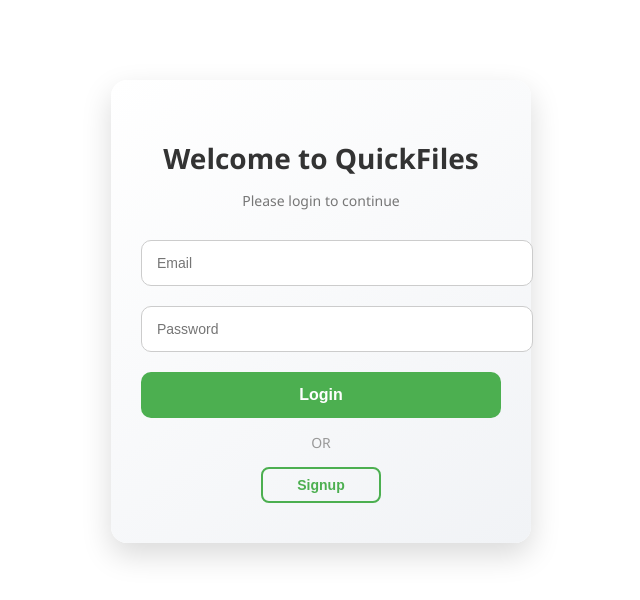
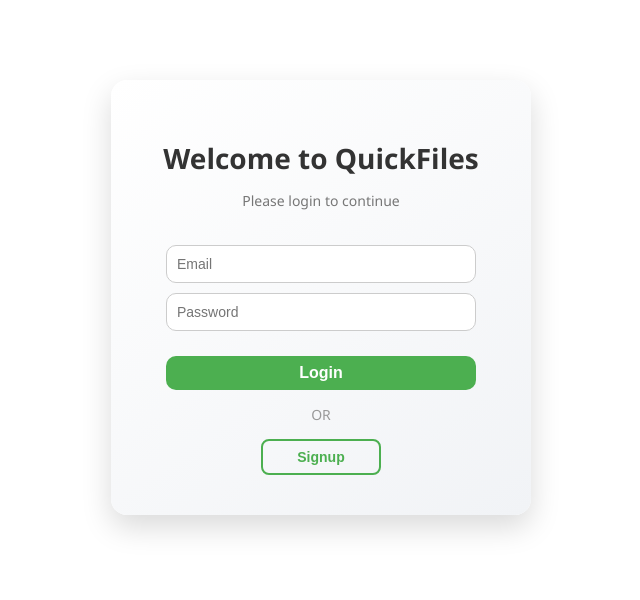
Before and after one commit to jayanth5151/QuickFiles, an Angular app: page /login in a window 1280 px wide. Shown: the top 600 px of the page, without its empty margins (319-959 px from the left). Built offline with nearby package versions, Linux system fonts and the light colour scheme.

Commit message:
loginstyled

```diff
--- a/src/app/login/login.component.css
+++ b/src/app/login/login.component.css
@@ -1,4 +1,4 @@
-/* Center the container */
+
 .login-container {
   width: 360px;
   max-width: 90%;
@@ -29,10 +29,9 @@
 /* Input fields styling */
 .login-container input[type="text"],
 .login-container input[type="password"] {
-  width: 100%;
-  padding: 14px 15px;
-  margin-bottom: 20px;
-  margin-right: 20px;
+  width: 80%;
+  padding: 10px;
+  margin: 5px;
   border: 1px solid #ccc;
   border-radius: 10px;
   outline: none;
@@ -48,10 +47,11 @@
 
 /* Buttons styling */
 .login-container .login-btn {
-  width: 100%;
-  padding: 14px;
+  width: 86%;
+  padding: 8px;
   background-color: #4caf50;
   border: none;
+  margin-top: 20px;
   border-radius: 10px;
   color: #fff;
   font-size: 16px;
```
